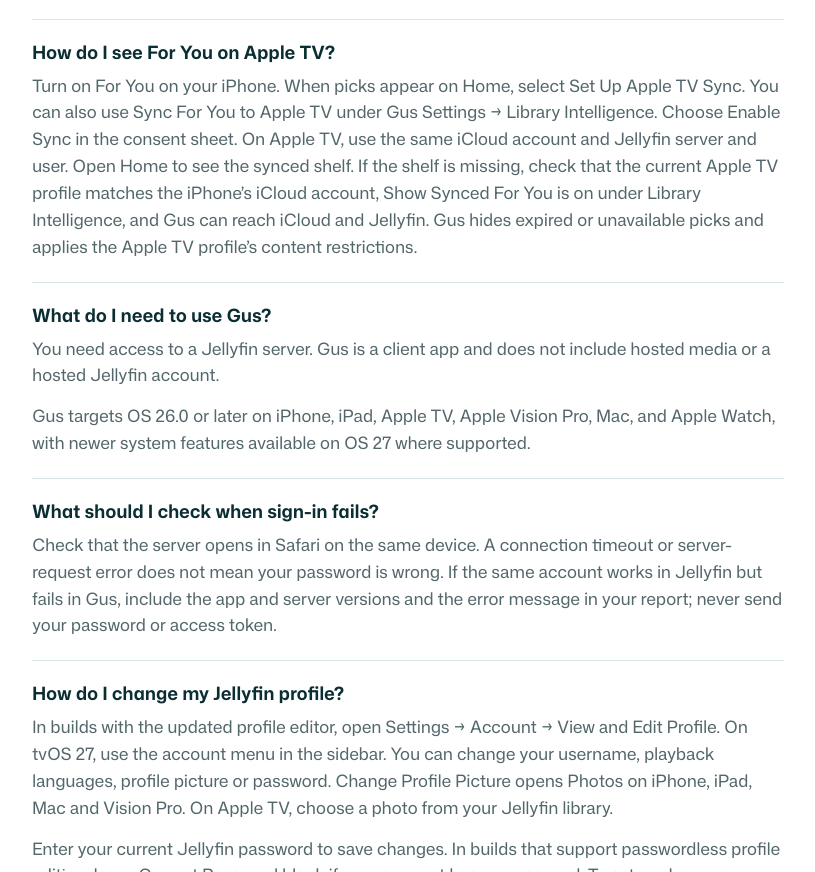
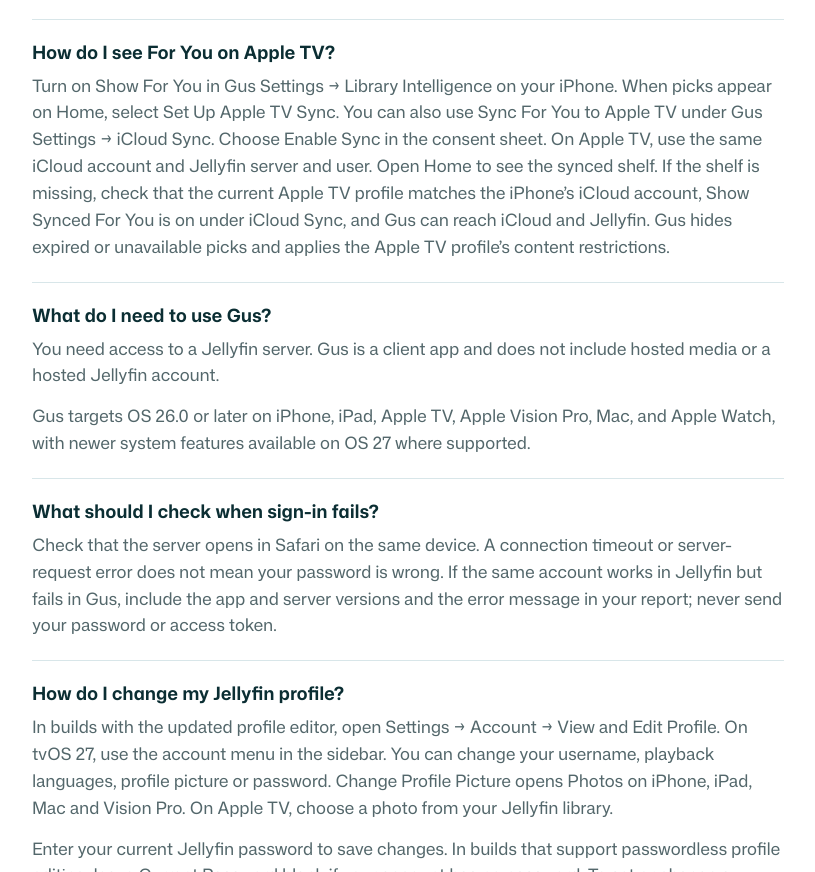
Before and after one commit to eslutz/A-Playa-Named-Gus-Website, an Eleventy site: page src/support/index.njk in a window 1280 px wide. Shown: the part 1654-2526 px from the top of the page, without its empty margins (72-887 px from the left). Built offline with nearby package versions, Linux system fonts and the light colour scheme; Eleventy itself is replaced by a stand-in of ours; files that its build step writes are made by us from their sources.

Commit message:
Document the browse cache and the current Apple TV sync settings

```diff
--- a/src/privacy/index.njk
+++ b/src/privacy/index.njk
@@ -30,6 +30,7 @@ navCurrent: "privacy"
             <li>Stored Jellyfin user records without passwords.</li>
             <li>Session tokens in the Apple Keychain.</li>
             <li>App preferences and local navigation state.</li>
+            <li>Gus keeps recent titles, artwork references, and playback progress in a temporary cache for each Jellyfin account. It can reuse this data for up to 24 hours to show Home and library sections while they refresh. Signing out clears that account’s cache.</li>
             <li>Optional downloaded media files and metadata for the active Jellyfin server and user on iPhone, iPad, Mac, and Apple Vision Pro.</li>
           </ul>
           <p>Downloaded media is stored in the app container, scoped by server and user, and excluded from device backup. Apple TV does not support persistent local downloads in Gus.</p>
--- a/src/support/index.njk
+++ b/src/support/index.njk
@@ -48,7 +48,7 @@ navCurrent: "support"
           </div>
           <div class="faq">
             <h3>How do I see For You on Apple TV?</h3>
-            <p>Turn on For You on your iPhone. When picks appear on Home, select Set Up Apple TV Sync. You can also use Sync For You to Apple TV under Gus Settings → Library Intelligence. Choose Enable Sync in the consent sheet. On Apple TV, use the same iCloud account and Jellyfin server and user. Open Home to see the synced shelf. If the shelf is missing, check that the current Apple TV profile matches the iPhone’s iCloud account, Show Synced For You is on under Library Intelligence, and Gus can reach iCloud and Jellyfin. Gus hides expired or unavailable picks and applies the Apple TV profile’s content restrictions.</p>
+            <p>Turn on Show For You in Gus Settings → Library Intelligence on your iPhone. When picks appear on Home, select Set Up Apple TV Sync. You can also use Sync For You to Apple TV under Gus Settings → iCloud Sync. Choose Enable Sync in the consent sheet. On Apple TV, use the same iCloud account and Jellyfin server and user. Open Home to see the synced shelf. If the shelf is missing, check that the current Apple TV profile matches the iPhone’s iCloud account, Show Synced For You is on under iCloud Sync, and Gus can reach iCloud and Jellyfin. Gus hides expired or unavailable picks and applies the Apple TV profile’s content restrictions.</p>
           </div>
 
           <div class="faq">
```
